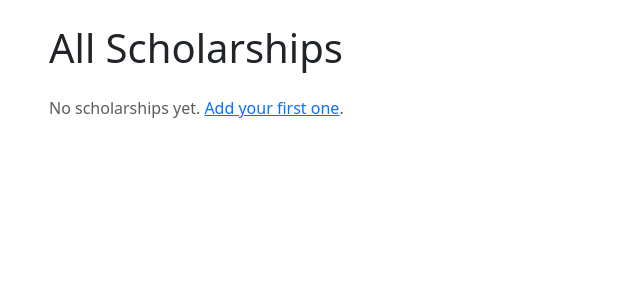
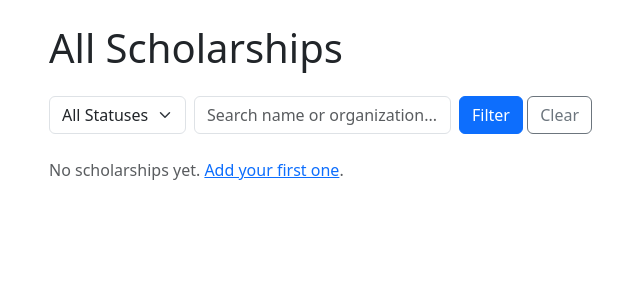
Before and after one commit to gfeuling1/scholarship-tracker, a Flask app: page / in a window 1280 px wide. Shown: the part 56-356 px from the top of the page, without its empty margins (33-673 px from the left). Run offline with Flask 3, Linux system fonts and the light colour scheme; data that the repository does not hold is empty.

Commit message:
Phase 2: add status filter and text search to scholarship list

```diff
--- a/app/routes.py
+++ b/app/routes.py
@@ -8,9 +8,34 @@ main_bp = Blueprint("main", __name__)
 
 @main_bp.route("/")
 def index():
-    """List all scholarships, sorted by soonest due date first."""
-    scholarships = Scholarship.query.order_by(Scholarship.due_date.asc()).all()
-    return render_template("index.html", scholarships=scholarships)
+    """List scholarships, optionally filtered by status and/or search text."""
+    status_filter = request.args.get("status", "")
+    search_query = request.args.get("q", "").strip()
+
+    query = Scholarship.query
+
+    if status_filter:
+        query = query.filter(Scholarship.status == status_filter)
+
+    if search_query:
+        # ilike = case-insensitive LIKE. The %...% wildcards mean "contains",
+        # not "starts with" or "exact match".
+        query = query.filter(
+            db.or_(
+                Scholarship.name.ilike(f"%{search_query}%"),
+                Scholarship.organization.ilike(f"%{search_query}%"),
+            )
+        )
+
+    scholarships = query.order_by(Scholarship.due_date.asc()).all()
+
+    return render_template(
+        "index.html",
+        scholarships=scholarships,
+        statuses=Scholarship.STATUSES,
+        status_filter=status_filter,
+        search_query=search_query,
+    )
 
 @main_bp.route("/dashboard")
 def dashboard():
--- a/app/templates/index.html
+++ b/app/templates/index.html
@@ -4,6 +4,26 @@
 
 {% block content %}
     <h1 class="mb-4">All Scholarships</h1>
+
+    <form method="GET" class="row g-2 mb-4">
+        <div class="col-auto">
+            <select name="status" class="form-select">
+                <option value="">All Statuses</option>
+                {% for s in statuses %}
+                    <option value="{{ s }}" {{ "selected" if s == status_filter else "" }}>
+                        {{ s.replace("_", " ")|title }}
+                    </option>
+                {% endfor %}
+            </select>
+        </div>
+        <div class="col-auto">
+            <input type="text" name="q" class="form-control" placeholder="Search name or organization..." value="{{ search_query }}">
+        </div>
+        <div class="col-auto">
+            <button type="submit" class="btn btn-primary">Filter</button>
+            <a href="{{ url_for('main.index') }}" class="btn btn-outline-secondary">Clear</a>
+        </div>
+    </form>
 
     {% if scholarships %}
         <table class="table table-striped align-middle">
```
